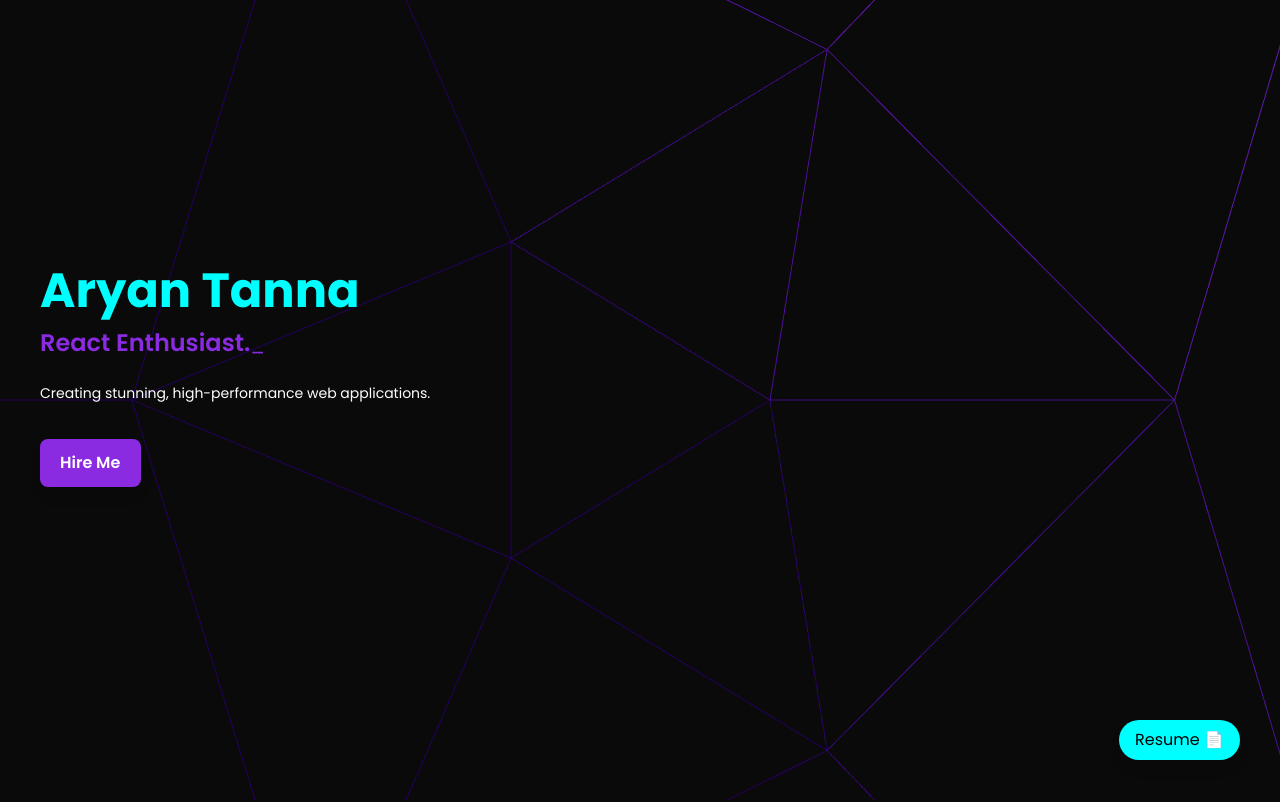
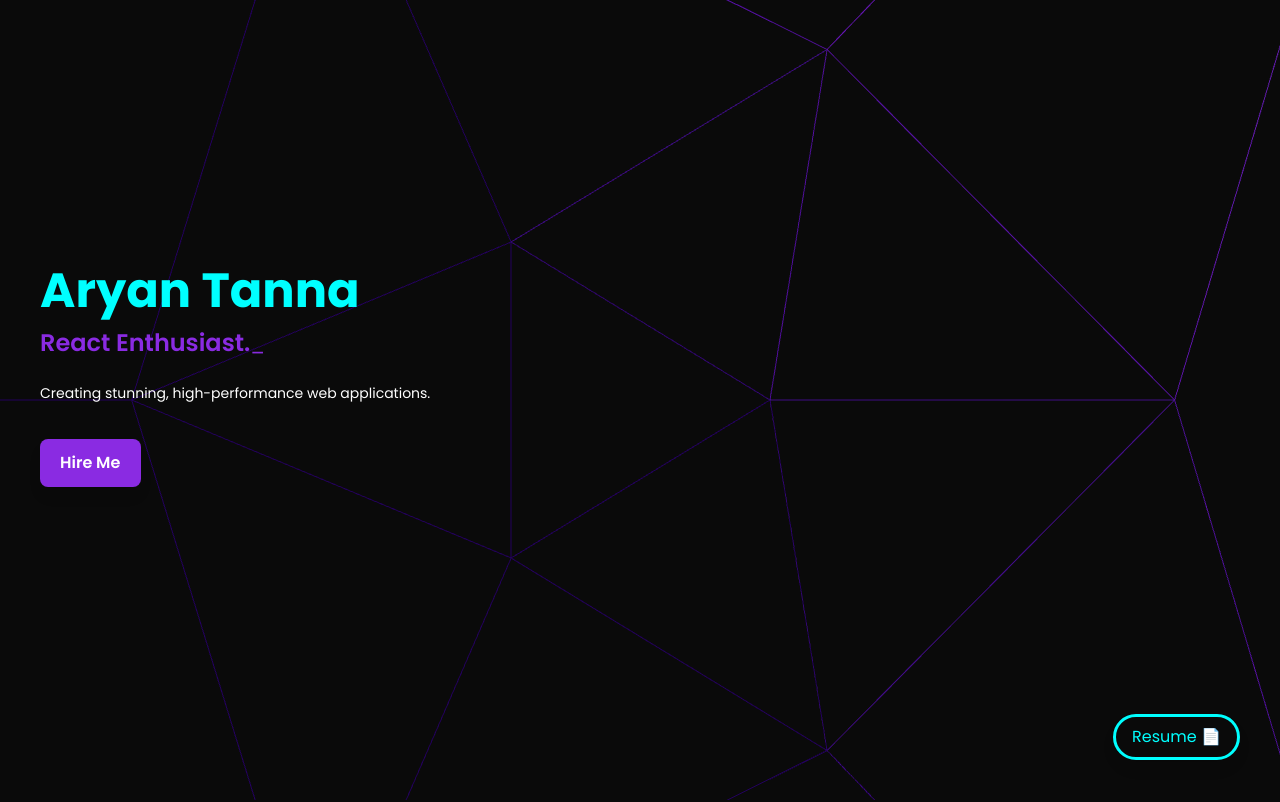
Before and after one commit to levi2104/my-portfolio, a React (Vite) app: page / in a window 1280 px wide. Shown: the top 802 px of the page. Built offline with nearby package versions, Linux system fonts and the light colour scheme; a web font is replaced by a local one.

Commit message:
Update ProjectsShowcase.jsx

```diff
--- a/src/Pages/ProjectsShowcase.jsx
+++ b/src/Pages/ProjectsShowcase.jsx
@@ -62,7 +62,7 @@ const ProjectsShowcase = () => {
         href="/Aryan_resume_ATS.pdf"
         target="_blank"
         rel="noopener noreferrer"
-        className="fixed bottom-5 right-5 md:bottom-10 md:right-10 z-50 bg-neonBlue text-blue px-4 py-2 rounded-full shadow-lg hover: transition"
+        className="fixed bottom-5 right-5 md:bottom-10 md:right-10 z-50 bg-darkBg text-neonBlue border-[3px] border-neonBlue px-4 py-2 rounded-full shadow-lg hover: transition"
       >
         Resume 📄
       </a>
```
